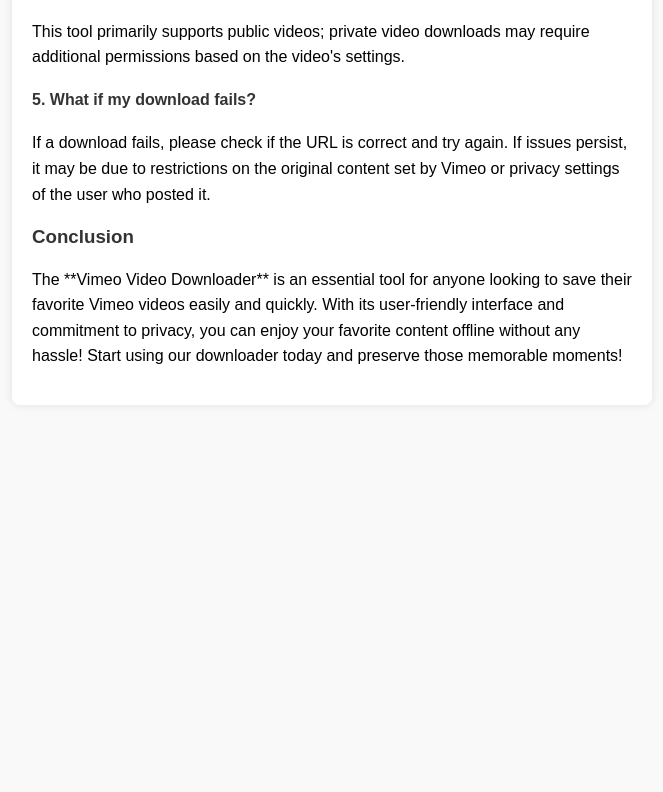
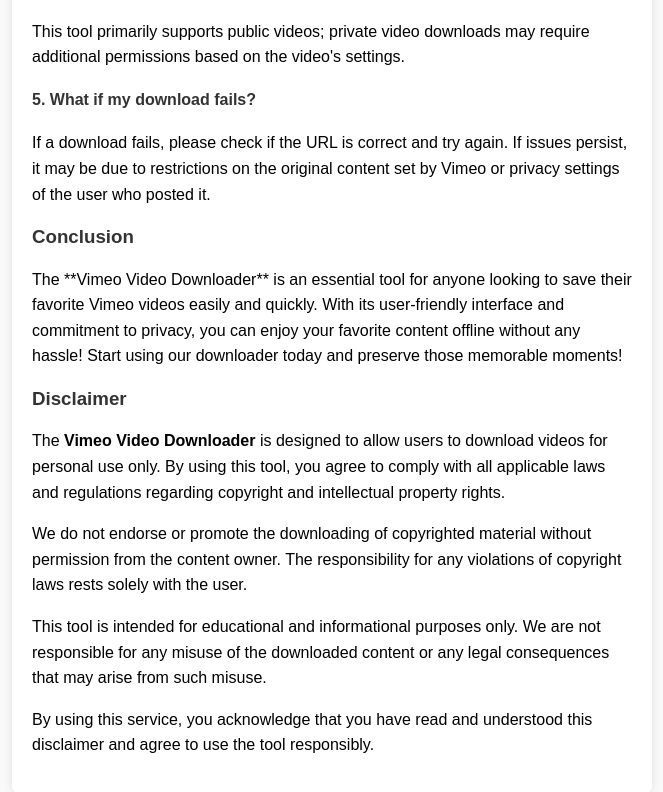
Before and after one commit to allvideodownload/vimeo-video-downloader, a plain HTML site: page index.html in a window 1280 px wide. Shown: the part 2217-3009 px from the top of the page, without its empty margins (308-971 px from the left). Before the commit the page ends 2642 px from the top, so only its background shows below. Drawn offline with Linux system fonts and the light colour scheme.

Commit message:
Update index.html

```diff
--- a/index.html
+++ b/index.html
@@ -114,6 +114,18 @@
             <h3>Conclusion</h3>
 
             <p>The **Vimeo Video Downloader** is an essential tool for anyone looking to save their favorite Vimeo videos easily and quickly. With its user-friendly interface and commitment to privacy, you can enjoy your favorite content offline without any hassle! Start using our downloader today and preserve those memorable moments!</p>
+            <h3>Disclaimer</h3>
+            <p> The <strong>Vimeo Video Downloader</strong> is designed to allow users to download videos for personal use only. By using this tool, you agree to comply with all applicable laws and regulations regarding copyright and intellectual property rights.
+    </p>
+    <p>
+        We do not endorse or promote the downloading of copyrighted material without permission from the content owner. The responsibility for any violations of copyright laws rests solely with the user.
+    </p>
+    <p>
+        This tool is intended for educational and informational purposes only. We are not responsible for any misuse of the downloaded content or any legal consequences that may arise from such misuse.
+    </p>
+    <p>
+        By using this service, you acknowledge that you have read and understood this disclaimer and agree to use the tool responsibly.
+    </p>
         </div>
     </div>
     <!-- Global Error Handling -->
```
